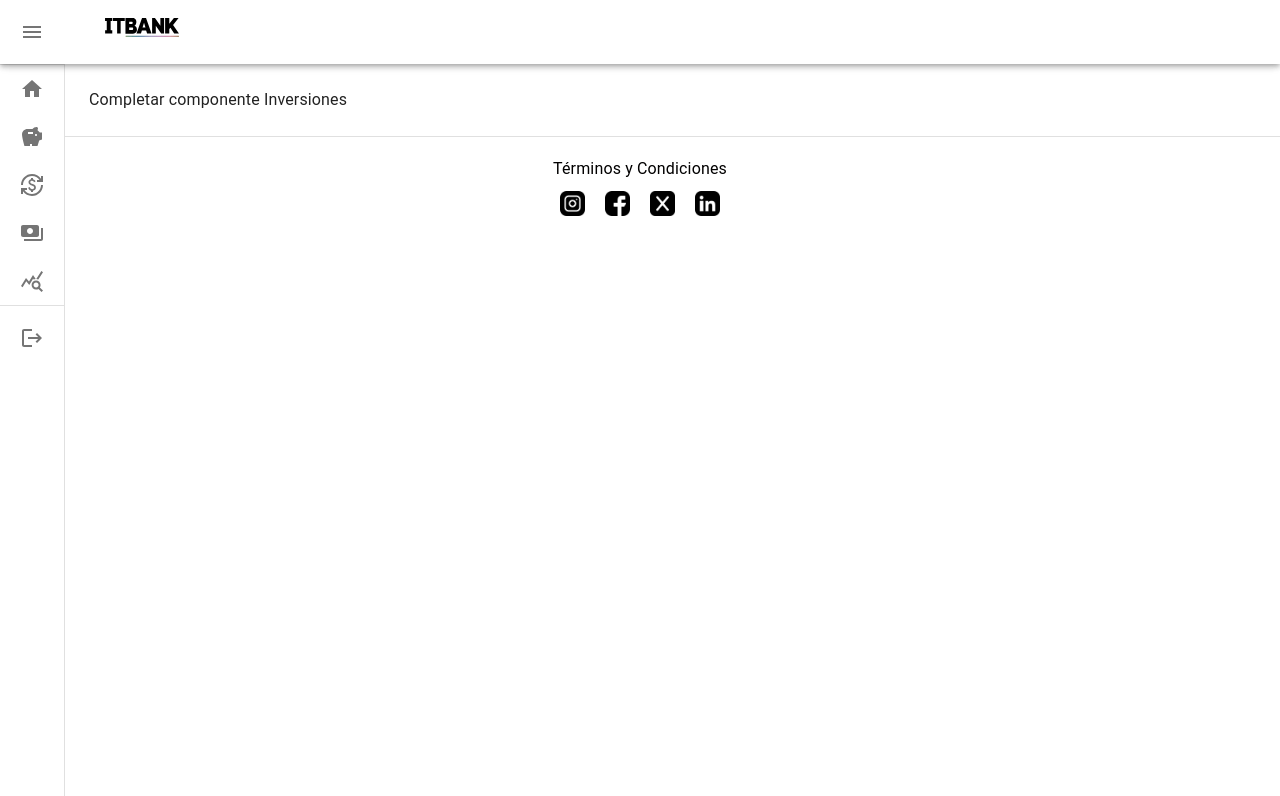
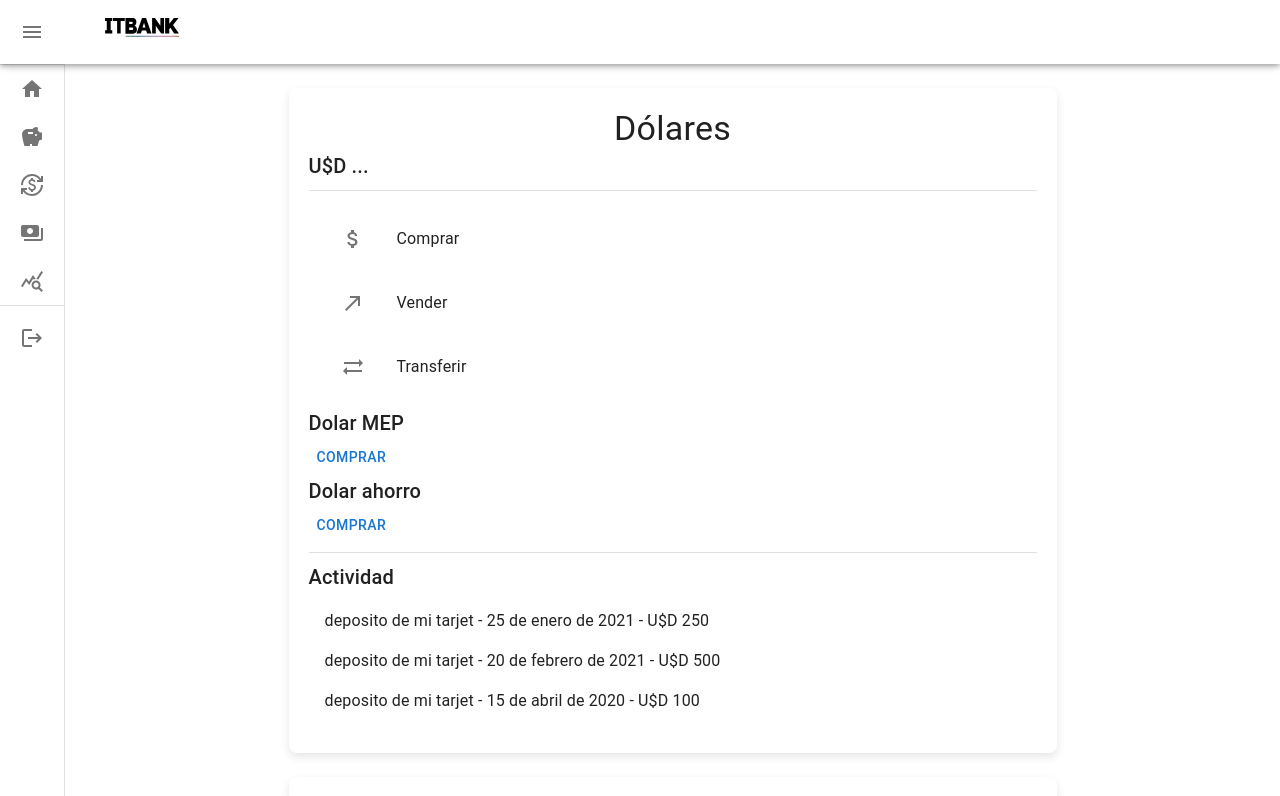
Before and after one commit to manuelKrivoy/ITBANK-2024, a React (Vite) app: page /profile/inversiones in a window 1280 px wide. Shown: the top 796 px of the page. Built offline with nearby package versions, Linux system fonts and the light colour scheme; sample sign-in values are in the browser's storage.

Commit message:
agrego sección inversiones

```diff
--- a/src/components/SideBarComponents/Inversiones.jsx
+++ b/src/components/SideBarComponents/Inversiones.jsx
@@ -1,5 +1,148 @@
+import { useContext, useState } from "react";
+import { UserContext } from "../../context/UserContext";
+import { Card, CardContent, Typography, Button, Box, Stack, Divider, List, ListItem, ListItemButton, ListItemIcon, ListItemText } from "@mui/material";
+import Swal from "sweetalert2";
+import AttachMoneyIcon from '@mui/icons-material/AttachMoney';
+import SyncAltIcon from '@mui/icons-material/SyncAlt';
+import CallMadeIcon from '@mui/icons-material/CallMade';
+
+const showSwalInversion = () => {
+  Swal.fire({
+    title: " SBS Balanceado ",
+    text: ` Capital en fondo: $6.384,80 `,
+    showCancelButton: true,
+    confirmButtonColor: "#3085d6",
+    cancelButtonColor: "#d33",
+    confirmButtonText: "Invertir",
+    cancelButtonText: "Cancelar",
+  })
+}
+
 const Inversiones = () => {
-  return <div>Completar componente Inversiones</div>;
+  return(
+    <Box sx={{
+      display: "flex",
+      justifyContent: "center",
+      alignItems: "center",
+    }}>
+      <Stack spacing={3}>
+      <Card
+        sx={{
+          borderRadius: 2,
+          boxShadow: "0px 4px 10px rgba(0, 0, 0, 0.1)",
+          width: "60vw",
+          transition: "transform 0.3s ease-in-out", "&:hover": {
+            transform: "scale(1.02)",
+            },
+        }}>
+          <CardContent sx={{padding: "20px"}}>
+            <Typography variant="h4" align="center">Dólares</Typography>
+            <Typography variant="h6">U$D ... </Typography>
+            <Divider sx={{ marginY: 1 }} />
+            <List>
+              <ListItem  >
+                <ListItemButton>
+                  <ListItemIcon>
+                    <AttachMoneyIcon />
+                  </ListItemIcon>
+                  <ListItemText primary="Comprar" />
+                </ListItemButton>
+              </ListItem>
+              <ListItem >
+                <ListItemButton>
+                  <ListItemIcon>
+                    <CallMadeIcon />
+                  </ListItemIcon>
+                  <ListItemText primary="Vender" />
+                </ListItemButton>
+              </ListItem>
+              <ListItem >
+                <ListItemButton>
+                  <ListItemIcon>
+                    <SyncAltIcon />
+                  </ListItemIcon>
+                  <ListItemText primary="Transferir" />
+                </ListItemButton>
+              </ListItem>
+            </List>
+            <Stack direction="row" spacing={6}>
+              <box variant="div">
+                <Typography variant="h6">Dolar MEP </Typography>
+                <Button>COMPRAR</Button>
+                <Typography variant="h6">Dolar ahorro </Typography>
+                <Button>COMPRAR</Button>
+              </box>
+            </Stack>
+            <Divider sx={{ marginY: 1 }} />
+            <Stack>
+            <Typography variant="h6" >Actividad</Typography>
+            <List>
+                <ListItem>deposito de mi tarjet - 25 de enero de 2021 - U$D 250</ListItem>
+                <ListItem>deposito de mi tarjet - 20 de febrero de 2021 - U$D 500</ListItem>
+                <ListItem>deposito de mi tarjet - 15 de abril de 2020 - U$D 100</ListItem>
+              </List>
+            </Stack>
+          </CardContent>
+      </Card>
+        <Card
+          sx={{
+            borderRadius: 2,
+            boxShadow: "0px 4px 10px rgba(0, 0, 0, 0.1)",
+            width: "60vw",
+            transition: "transform 0.3s ease-in-out",
+              "&:hover": {
+                transform: "scale(1.02)",
+              },
+          }}>
+          <CardContent sx={{padding: "20px"}}>
+          <Typography variant="h4" align="center">Fondos de inversión</Typography>
+          <Typography variant="h6">invertido $ ... </Typography>
+          <Button>Invertir</Button>
+          <Divider sx={{ marginY: 1 }} />
+            <box variant="div">
+            <Typography variant="h6">mis fondos: </Typography>
+            <List>
+                <ListItem>
+                  <Button onClick={showSwalInversion}>Acciones AR</Button>
+                  </ListItem>
+                <ListItem>
+                  <Button onClick={showSwalInversion}>Renta fija</Button>
+                  </ListItem>
+                <ListItem>
+                  <Button onClick={showSwalInversion}>SBS Balanceado</Button>
+                  </ListItem>
+              </List>
+            </box>
+          </CardContent>
+        </Card>
+
+        <Card
+        sx={{
+          borderRadius: 2,
+          boxShadow: "0px 4px 10px rgba(0, 0, 0, 0.1)",
+          width: "60vw",
+          transition: "transform 0.3s ease-in-out",
+            "&:hover": {
+              transform: "scale(1.02)",
+            },
+        }}s>
+          <CardContent sx={{padding: "20px"}}>
+            <box variant="div">
+              <Typography variant="h4">Plazo fijo</Typography>
+              <Typography variant="body2">Generá rendidimientos con un plazo fijo</Typography>
+              <Button >Simular</Button>
+            </box>
+            <Divider sx={{ marginY: 1 }} />
+            <box variant="div">
+              <Typography variant="h4">Plazo fijo UVA</Typography>
+              <Typography variant="body2">Generá rendidimientos con un plazo fijo UVA</Typography>
+              <Button>Simular</Button>
+            </box>
+          </CardContent>
+        </Card>
+      </Stack>
+    </Box>
+  )
 };
 
 export default Inversiones;
```
